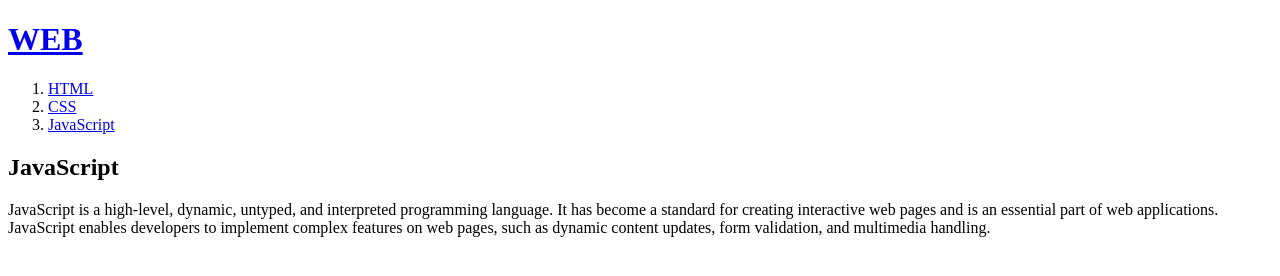
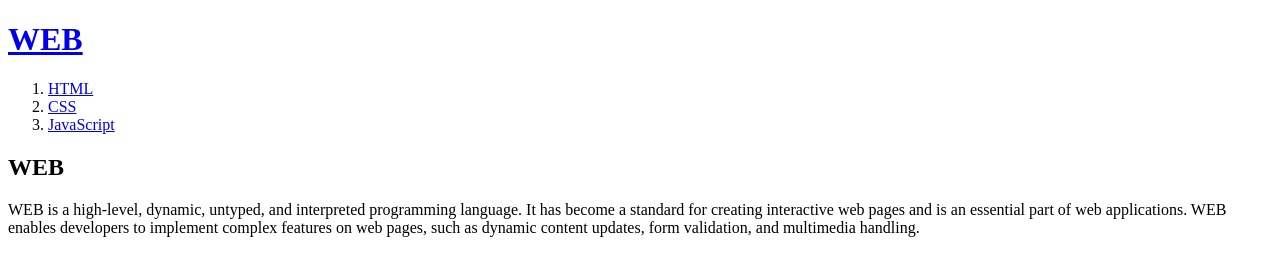
Before and after one commit to ppangshin/web1, a plain HTML site: page index.html in a window 1280 px wide. Drawn offline with Linux system fonts and the light colour scheme.

Commit message:
Add files via upload

```diff
--- a/index.html
+++ b/index.html
@@ -1,7 +1,7 @@
 <!doctype html>
 <html>
 <head>
-  <title>WEB1 - CSS</title>
+  <title>WEB1 - Welcome</title>
   <meta charset="utf-8">
 </head>
 <body>
@@ -11,9 +11,9 @@
     <li><a href="2.html">CSS</a></li>
     <li><a href="3.html">JavaScript</a></li>
   </ol>
-  <h2>JavaScript</h2>
+  <h2>WEB</h2>
   <p>
-    JavaScript is a high-level, dynamic, untyped, and interpreted programming language. It has become a standard for creating interactive web pages and is an essential part of web applications. JavaScript enables developers to implement complex features on web pages, such as dynamic content updates, form validation, and multimedia handling.
+    WEB is a high-level, dynamic, untyped, and interpreted programming language. It has become a standard for creating interactive web pages and is an essential part of web applications. WEB enables developers to implement complex features on web pages, such as dynamic content updates, form validation, and multimedia handling.
   </p>
 </body>
 </html>
```
